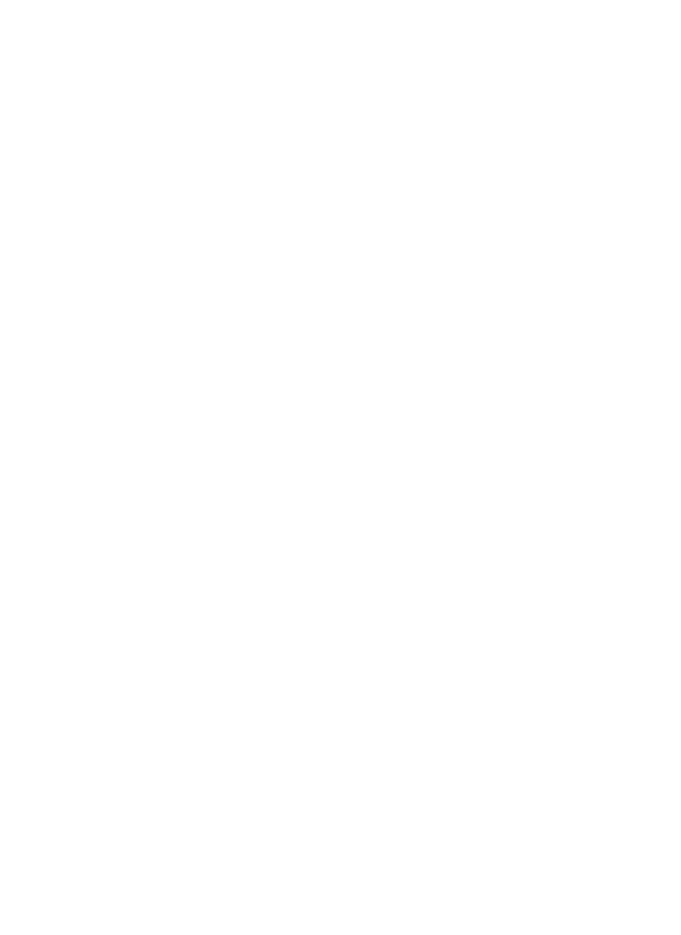
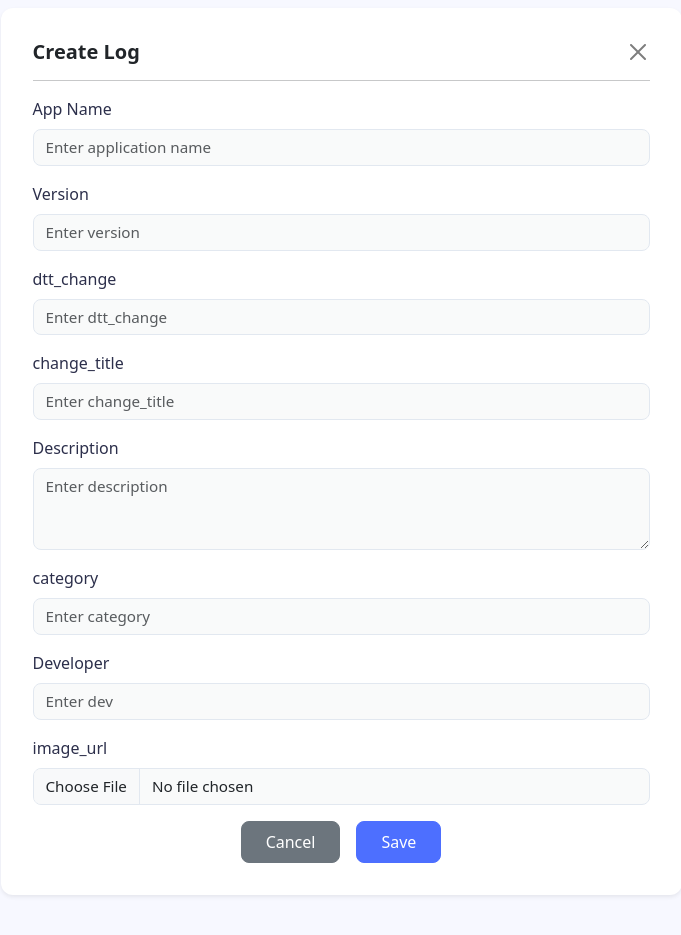
Before and after one commit to manish-drake/dev-optics-frontend, an Angular app: page /change-form in a window 1280 px wide. Shown: the part 109-1044 px from the top of the page, without its empty margins (299-980 px from the left). Before the commit the page ends 800 px from the top, so only its background shows below. Built offline with nearby package versions, Linux system fonts and the light colour scheme.

Commit message:
Change form ui  done and cancel form close form functionality done

```diff
--- a/src/app/pages/apps/components/app-form/app-form.component.html
+++ b/src/app/pages/apps/components/app-form/app-form.component.html
@@ -2,7 +2,9 @@
   <div class="app-form-card shadow-sm">
     <div class="d-flex justify-content-between align-items-center mb-3">
       <h5 class="fw-bold mb-0">Add New Application</h5>
-      <button type="button" class="btn-close" aria-label="Close"></button>
+<!-- Close Button -->
+<button type="button" class="btn-close" aria-label="Close" (click)="onClose()"></button>
+
     </div>
 
     <hr />
@@ -34,8 +36,10 @@
       </div>
 
       <div class="d-flex justify-content-center gap-3">
-        <button type="button" class="btn btn-secondary px-4">Cancel</button>
-        <button type="submit" class="btn btn-primary px-4">Save Application</button>
+<!-- Cancel Button -->
+<button type="button" class="btn btn-secondary px-4" (click)="onCancel()">Cancel</button>
+
+        <button type="submit" class="btn btn-primary px-4">Save</button>
       </div>
     </form>
   </div>
--- a/src/app/pages/apps/components/app-form/app-form.component.ts
+++ b/src/app/pages/apps/components/app-form/app-form.component.ts
@@ -1,4 +1,5 @@
 import { Component } from '@angular/core';
+import { Router } from '@angular/router';
 
 @Component({
   selector: 'app-app-form',
@@ -8,8 +9,14 @@ import { Component } from '@angular/core';
   styleUrl: './app-form.component.scss'
 })
 export class AppFormComponent {
-onClose() {
-throw new Error('Method not implemented.');
+
+  constructor(private router: Router) {}
+
+  onClose() {
+    this.router.navigate(['/Apps']);
+  }
+
+  onCancel() {
+    this.router.navigate(['/Apps']);
+  }
 }
-
-}
--- a/src/app/pages/changes/components/change-form/change-form.component.html
+++ b/src/app/pages/changes/components/change-form/change-form.component.html
@@ -1 +1,59 @@
-<p>change-form works!</p>
+<div class="app-form-container">
+  <div class="app-form-card shadow-sm">
+    <div class="d-flex justify-content-between align-items-center mb-3">
+      <h5 class="fw-bold mb-0">Create Log</h5>
+      <button type="button" class="btn-close" aria-label="Close" (click)="onClose()"></button>
+    </div>
+
+    <hr />
+
+    <form>
+      <div class="mb-3">
+        <label for="appName" class="form-label">App Name</label>
+        <input type="text" class="form-control" id="appName" placeholder="Enter application name" />
+      </div>
+
+      <div class="mb-3">
+        <label for="version" class="form-label">Version</label>
+        <input type="text" class="form-control" id="version" placeholder="Enter version" />
+      </div>
+
+<div class="mb-3">
+        <label for="dtt_change" class="form-label">dtt_change</label>
+        <input type="text" class="form-control" id="dtt_change" placeholder="Enter dtt_change" />
+      </div>
+
+
+      <div class="mb-3">
+        <label for="change_title" class="form-label">change_title</label>
+        <input type="text" class="form-control" id="change_title" placeholder="Enter change_title" />
+      </div>
+
+
+
+      <div class="mb-3">
+        <label for="change_desc" class="form-label">Description</label>
+        <textarea class="form-control" id="change_desc" rows="3" placeholder="Enter description"></textarea>
+      </div>
+
+
+         <div class="mb-3">
+        <label for="category" class="form-label">category</label>
+        <input type="text" class="form-control" id="category" placeholder="Enter category" />
+      </div>
+         <div class="mb-3">
+        <label for="dev" class="form-label">Developer</label>
+        <input type="text" class="form-control" id="dev" placeholder="Enter dev" />
+      </div>
+  <div class="mb-3">
+        <label for="image_url" class="form-label">image_url</label>
+        <input type="file" class="form-control" id="dev" placeholder="Upload image_url" />
+      </div>
+
+      <div class="d-flex justify-content-center gap-3">
+        <button type="button" class="btn btn-secondary px-4 " (click)="onCancel()">Cancel</button>
+        <button type="submit" class="btn btn-primary px-4">Save </button>
+      </div>
+    </form>
+  </div>
+</div>
--- a/src/app/pages/changes/components/change-form/change-form.component.scss
+++ b/src/app/pages/changes/components/change-form/change-form.component.scss
@@ -0,0 +1,61 @@
+.app-form-container {
+  display: flex;
+  justify-content: center;
+  align-items: center;
+  min-height: 100vh;
+
+  background-color: #f7f8ff;
+  padding: 2rem;
+  padding-bottom: 240px;
+}
+
+.app-form-card {
+  background-color: #fff;
+  border-radius: 12px;
+  padding: 2rem;
+  max-width: 681px;
+  width: 100%;
+
+  .form-label {
+    font-weight: 500;
+    color: #2c2f4b;
+  }
+
+  .form-control {
+    border-radius: 8px;
+    background-color: #f9fafa;
+    border: 1px solid #e2e8f0;
+    font-size: 0.95rem;
+
+    &:focus {
+      box-shadow: none;
+      border-color: #4d6fff;
+    }
+  }
+
+  .btn {
+    border-radius: 8px;
+    font-weight: 500;
+    height: 42px;
+  }
+
+  .btn-primary {
+    background-color: #4d6fff;
+    border-color: #4d6fff;
+
+    &:hover {
+      background-color: #3d5ddb;
+      border-color: #3d5ddb;
+    }
+  }
+
+  .btn-secondary {
+    background-color: #6c757d;
+    border-color: #6c757d;
+
+    &:hover {
+      background-color: #5a6268;
+      border-color: #545b62;
+    }
+  }
+}
--- a/src/app/pages/changes/components/change-form/change-form.component.ts
+++ b/src/app/pages/changes/components/change-form/change-form.component.ts
@@ -1,4 +1,5 @@
 import { Component } from '@angular/core';
+import { Router } from '@angular/router';
 
 @Component({
   selector: 'app-change-form',
@@ -8,5 +9,13 @@ import { Component } from '@angular/core';
   styleUrl: './change-form.component.scss'
 })
 export class ChangeFormComponent {
+   constructor(private router: Router) {}
 
+    onClose() {
+      this.router.navigate(['/change']);
+    }
+
+    onCancel() {
+      this.router.navigate(['/change']);
+    }
 }
--- a/src/app/pages/deployments/components/deployment-form/deployment-form.component.html
+++ b/src/app/pages/deployments/components/deployment-form/deployment-form.component.html
@@ -1,8 +1,8 @@
 <div class="app-form-container">
   <div class="app-form-card shadow-sm">
     <div class="d-flex justify-content-between align-items-center mb-3">
-      <h5 class="fw-bold mb-0">Deployment Form</h5>
-      <button type="button" class="btn-close" aria-label="Close"></button>
+      <h5 class="fw-bold mb-0"> Create Deployment</h5>
+      <button type="button" class="btn-close" aria-label="Close" (click)="onClose()"></button>
     </div>
 
     <hr />
@@ -38,7 +38,7 @@
       </div>
 
       <div class="d-flex justify-content-center gap-3">
-        <button type="button" class="btn btn-secondary px-4">Cancel</button>
+        <button type="button" class="btn btn-secondary px-4" (click)="onCancel()">Cancel</button>
         <button type="submit" class="btn btn-primary px-4">Save </button>
       </div>
     </form>
--- a/src/app/pages/deployments/components/deployment-form/deployment-form.component.ts
+++ b/src/app/pages/deployments/components/deployment-form/deployment-form.component.ts
@@ -1,4 +1,5 @@
 import { Component } from '@angular/core';
+import { Router } from '@angular/router';
 
 @Component({
   selector: 'app-deployment-form',
@@ -8,5 +9,13 @@ import { Component } from '@angular/core';
   styleUrl: './deployment-form.component.scss'
 })
 export class DeploymentFormComponent {
+constructor(private router: Router) {}
 
+    onClose() {
+      this.router.navigate(['/deployment']);
+    }
+
+    onCancel() {
+      this.router.navigate(['/deployment']);
+    }
 }
--- a/src/app/pages/versions/components/version-form/version-form.component.html
+++ b/src/app/pages/versions/components/version-form/version-form.component.html
@@ -1,8 +1,8 @@
 <div class="app-form-container">
   <div class="app-form-card shadow-sm">
     <div class="d-flex justify-content-between align-items-center mb-3">
-      <h5 class="fw-bold mb-0">Version form</h5>
-      <button type="button" class="btn-close" aria-label="Close"></button>
+      <h5 class="fw-bold mb-0"> Create Version </h5>
+      <button type="button" class="btn-close" aria-label="Close" (click)="onClose()"></button>
     </div>
 
     <hr />
@@ -26,7 +26,7 @@
         <textarea class="form-control" id="description" rows="3" placeholder="Enter description"></textarea>
       </div>
       <div class="d-flex justify-content-center gap-3">
-        <button type="button" class="btn btn-secondary px-4">Cancel</button>
+        <button type="button" class="btn btn-secondary px-4"(click)="onCancel()">Cancel</button>
         <button type="submit" class="btn btn-primary px-4">Save</button>
       </div>
     </form>
--- a/src/app/pages/versions/components/version-form/version-form.component.ts
+++ b/src/app/pages/versions/components/version-form/version-form.component.ts
@@ -1,4 +1,5 @@
 import { Component } from '@angular/core';
+import { Router } from '@angular/router';
 
 @Component({
   selector: 'app-version-form',
@@ -8,5 +9,13 @@ import { Component } from '@angular/core';
   styleUrl: './version-form.component.scss'
 })
 export class VersionFormComponent {
+constructor(private router: Router) {}
 
+    onClose() {
+      this.router.navigate(['/versions']);
+    }
+
+    onCancel() {
+      this.router.navigate(['/versions']);
+    }
 }
```
Also changed, not shown: src/app/pages/apps/components/app-form/app-form.presenter.ts (indentation only).
